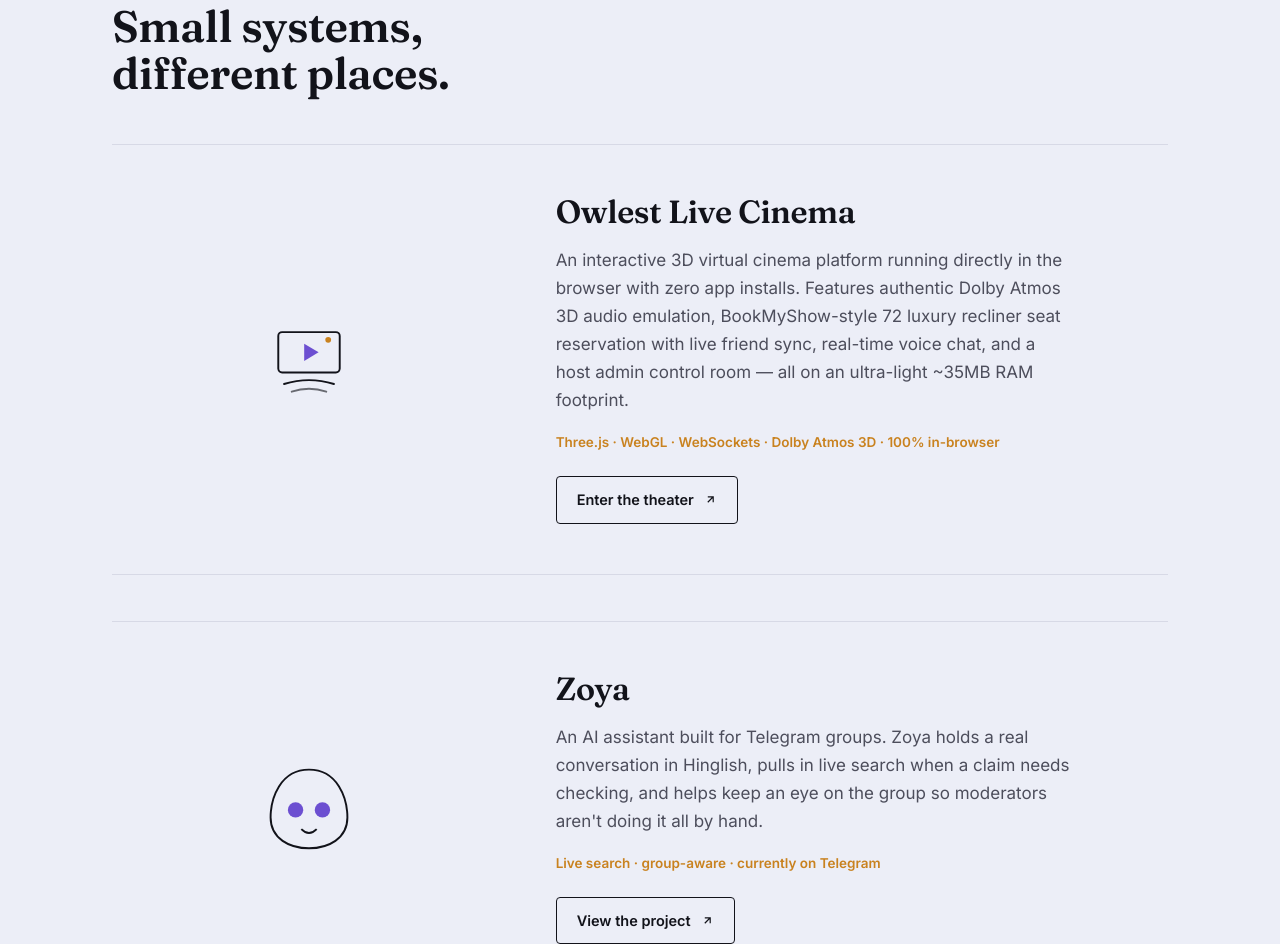
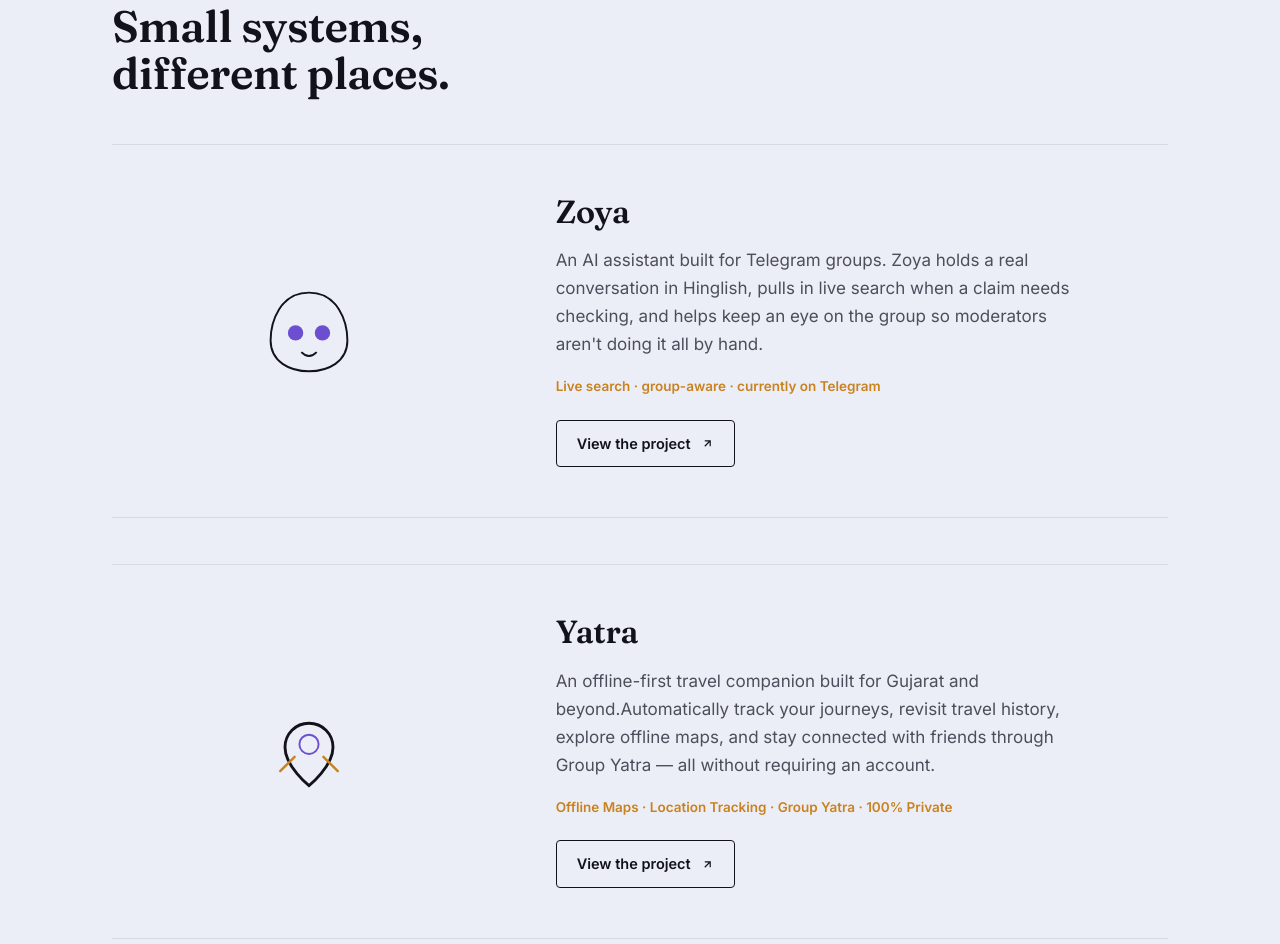
Before and after one commit to sunnyptl95/owlest, a plain HTML site: page index.html in a window 1280 px wide. Shown: the part 4036-4980 px from the top of the page. Drawn offline with Linux system fonts and the light colour scheme.

Commit message:
Update index.html

```diff
--- a/index.html
+++ b/index.html
@@ -370,25 +370,6 @@
     <div class="eyebrow"><span class="dot"></span>What we've built</div>
     <h2 class="section-title">Small systems, different places.</h2>
 
-    <!-- Live Cinema (3D Virtual Theater) -->
-    <div class="zoya-row">
-      <div class="glyph">
-        <svg viewBox="0 0 100 100">
-          <rect x="18" y="22" width="64" height="42" rx="4" fill="none" stroke="var(--ink)" stroke-width="2"/>
-          <polygon points="45,34 60,43 45,52" fill="var(--violet)"/>
-          <circle cx="70" cy="30" r="3" fill="var(--gold)"/>
-          <path d="M24 76 Q50 68 76 76" stroke="var(--ink)" stroke-width="2" stroke-linecap="round" fill="none"/>
-          <path d="M32 84 Q50 78 68 84" stroke="var(--ink)" stroke-width="2" stroke-linecap="round" fill="none" opacity="0.6"/>
-        </svg>
-      </div>
-      <div>
-        <h3 class="row-name">Owlest Live Cinema</h3>
-        <p class="row-desc">An interactive 3D virtual cinema platform running directly in the browser with zero app installs. Features authentic Dolby Atmos 3D audio emulation, BookMyShow-style 72 luxury recliner seat reservation with live friend sync, real-time voice chat, and a host admin control room — all on an ultra-light ~35MB RAM footprint.</p>
-        <div class="row-tag">Three.js · WebGL · WebSockets · Dolby Atmos 3D · 100% in-browser</div>
-        <a href="https://owlest-cinema.netlify.app/" target="_blank" rel="noopener" class="project-btn" id="cinemaProjectBtn">Enter the theater<svg width="13" height="13" viewBox="0 0 24 24" fill="none" stroke="currentColor" stroke-width="2.2" style="margin-left:2px;"><path d="M7 17L17 7M7 7h10v10"/></svg></a>
-      </div>
-    </div>
-
     <!-- Zoya -->
     <div class="zoya-row">
       <div class="glyph">
```
